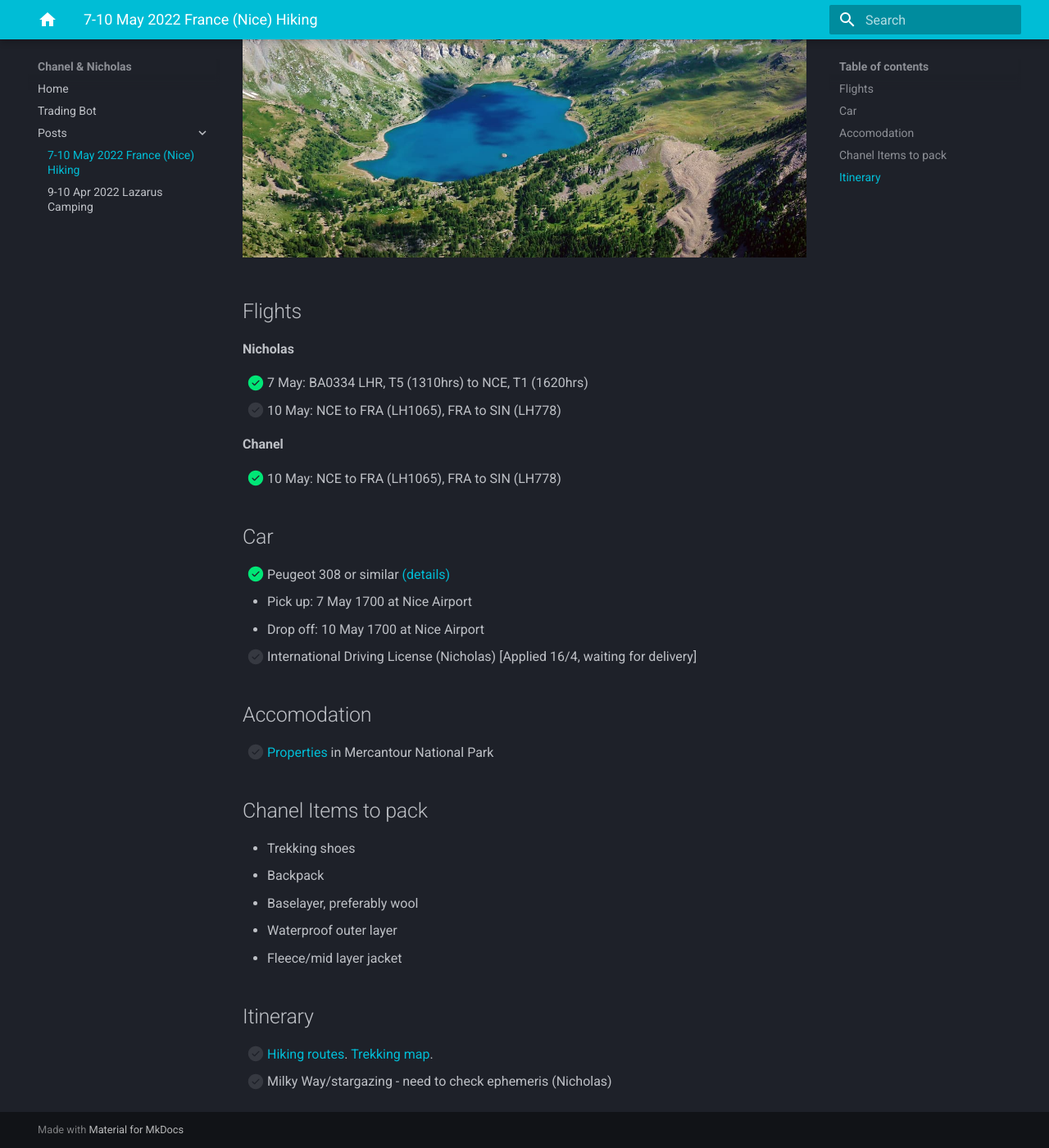
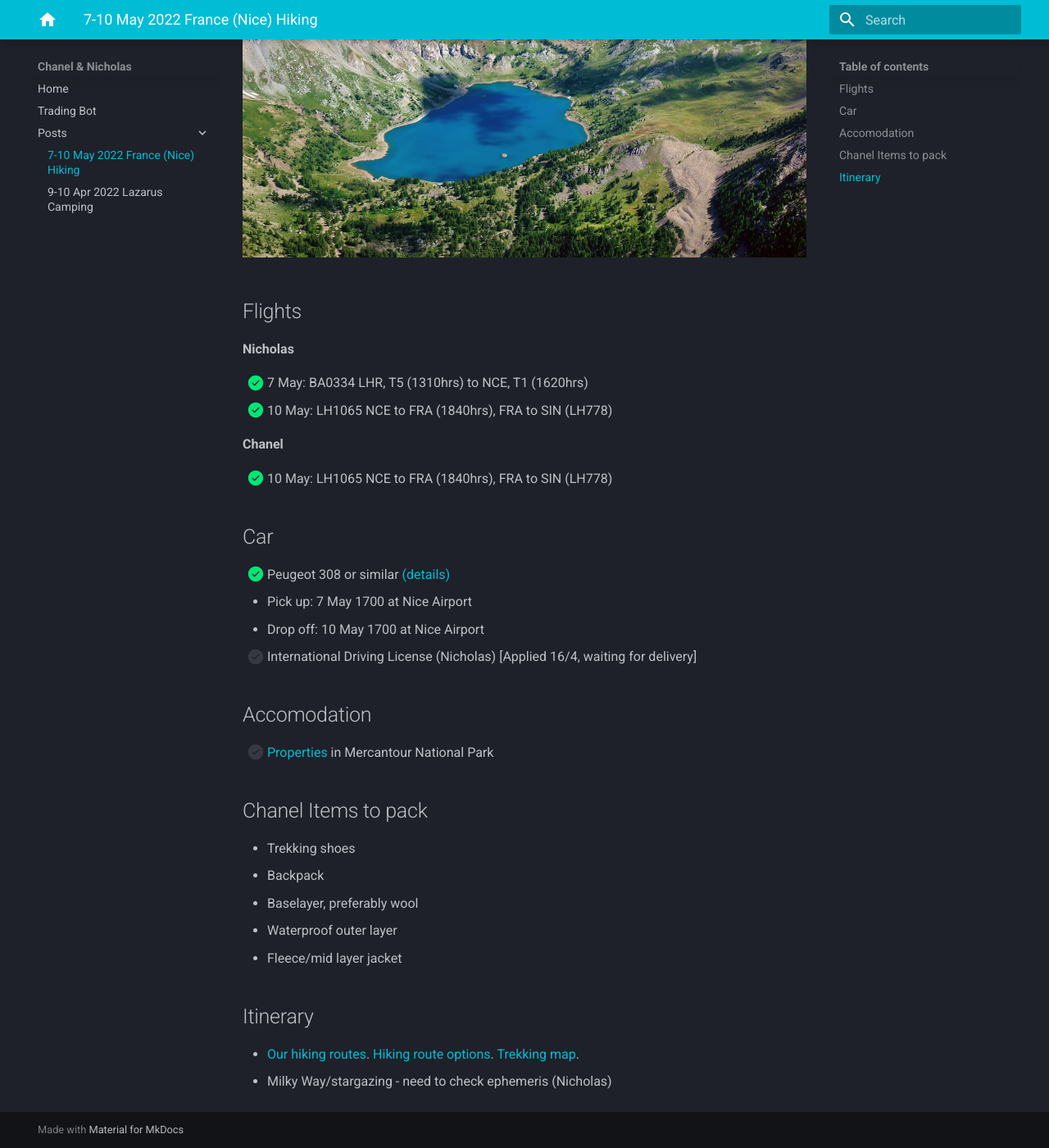
Before and after one commit to extrange/chanel, an MkDocs documentation site: the page built from docs/posts/2022-05-france-nice-hiking.md, in a window 1280 px wide and 1400 px high, scrolled down 323 px. Shown: the whole window at 82% size. Built offline with MkDocs 1.6.1 and Material for MkDocs 9.7.7, drawn with Linux system fonts in a browser that asks for light colours.

Commit message:
Booked my flight

```diff
--- a/docs/posts/2022-05-france-nice-hiking.md
+++ b/docs/posts/2022-05-france-nice-hiking.md
@@ -7,11 +7,11 @@
 **Nicholas**
 
 - [x] 7 May: BA0334 LHR, T5 (1310hrs) to NCE, T1 (1620hrs)
-- [ ] 10 May: NCE to FRA (LH1065), FRA to SIN (LH778)
+- [x] 10 May: LH1065 NCE to FRA (1840hrs), FRA to SIN (LH778)
 
 **Chanel**
 
-- [x] 10 May: NCE to FRA (LH1065), FRA to SIN (LH778)
+- [x] 10 May: LH1065 NCE to FRA (1840hrs), FRA to SIN (LH778)
 
 ## Car
 
@@ -34,9 +34,10 @@
 
 ## Itinerary
 
-- [ ] [Hiking routes][hiking-routes]. [Trekking map][trekking-map].
-- [ ] Milky Way/stargazing - need to check ephemeris (Nicholas)
+- [Our hiking routes][our-hiking-routes]. [Hiking route options][hiking-routes]. [Trekking map][trekking-map].
+- Milky Way/stargazing - need to check ephemeris (Nicholas)
 
-[hiking-routes]: https://www.google.com/maps/d/viewer?mid=110bE46beRht3PU2x6XfYhVFYqQdaD4gS&ll=44.14368121724446%2C7.187836335386026&z=11
+[hiking-routes]: https://www.hika.app/explore?latitude=44.15215339999999&longitude=7.001411599999999&locality=France
+[our-hiking-routes]: https://www.google.com/maps/d/viewer?mid=110bE46beRht3PU2x6XfYhVFYqQdaD4gS&ll=44.14368121724446%2C7.187836335386026&z=11
 [properties]: https://www.booking.com/searchresults.en-gb.html?aid=304142&label=gen173nr-1BCAEoggI46AdIM1gEaMkBiAEBmAEJuAEXyAEM2AEB6AEBiAIBqAIDuAKm5O2SBsACAdICJDJlY2Q4ZDYwLTUxMmYtNDQ3ZC1iMGVlLWMwNWI5NzdiZDNjYdgCBeACAQ&lang=en-gb&sid=5ad5ea96dc2d619c8272bbd7f2bc4453&sb=1&src=hotel&src_elem=sb&error_url=https%3A%2F%2Fwww.booking.com%2Fhotel%2Ffr%2Fle-grand-chalet-valdeblore.en-gb.html%3Faid%3D304142%3Blabel%3Dgen173nr-1BCAEoggI46AdIM1gEaMkBiAEBmAEJuAEXyAEM2AEB6AEBiAIBqAIDuAKm5O2SBsACAdICJDJlY2Q4ZDYwLTUxMmYtNDQ3ZC1iMGVlLWMwNWI5NzdiZDNjYdgCBeACAQ%3Bsid%3D5ad5ea96dc2d619c8272bbd7f2bc4453%3Ball_sr_blocks%3D237813001_178046859_2_1_0%3Bcheckin%3D2022-05-07%3Bcheckout%3D2022-05-09%3Bdest_id%3D3313%3Bdest_type%3Dregion%3Bgroup_adults%3D2%3Bgroup_children%3D0%3Bhapos%3D1%3Bhighlighted_blocks%3D237813001_178046859_2_1_0%3Bhpos%3D1%3Bmatching_block_id%3D237813001_178046859_2_1_0%3Bno_rooms%3D1%3Breq_adults%3D2%3Breq_children%3D0%3Broom1%3DA%252CA%3Bsb_price_type%3Dtotal%3Bsr_order%3Dpopularity%3Bsr_pri_blocks%3D237813001_178046859_2_1_0__17720%3Bsrepoch%3D1650160200%3Bsrpvid%3Ded8f0ce3ba7c0157%3Btype%3Dtotal%3Bucfs%3D1%26%3B&highlighted_hotels=2378130&hp_sbox=1&ss=Valdeblore&is_ski_area=0&ssne=Valdeblore&ssne_untouched=Valdeblore&dest_id=3313&dest_type=region&checkin_year=2022&checkin_month=5&checkin_monthday=7&checkout_year=2022&checkout_month=5&checkout_monthday=10&group_adults=2&group_children=0&no_rooms=1&from_sf=1
 [trekking-map]: https://www.openstreetmap.org/relation/1024511#map=10/44.1674/7.0615
```
